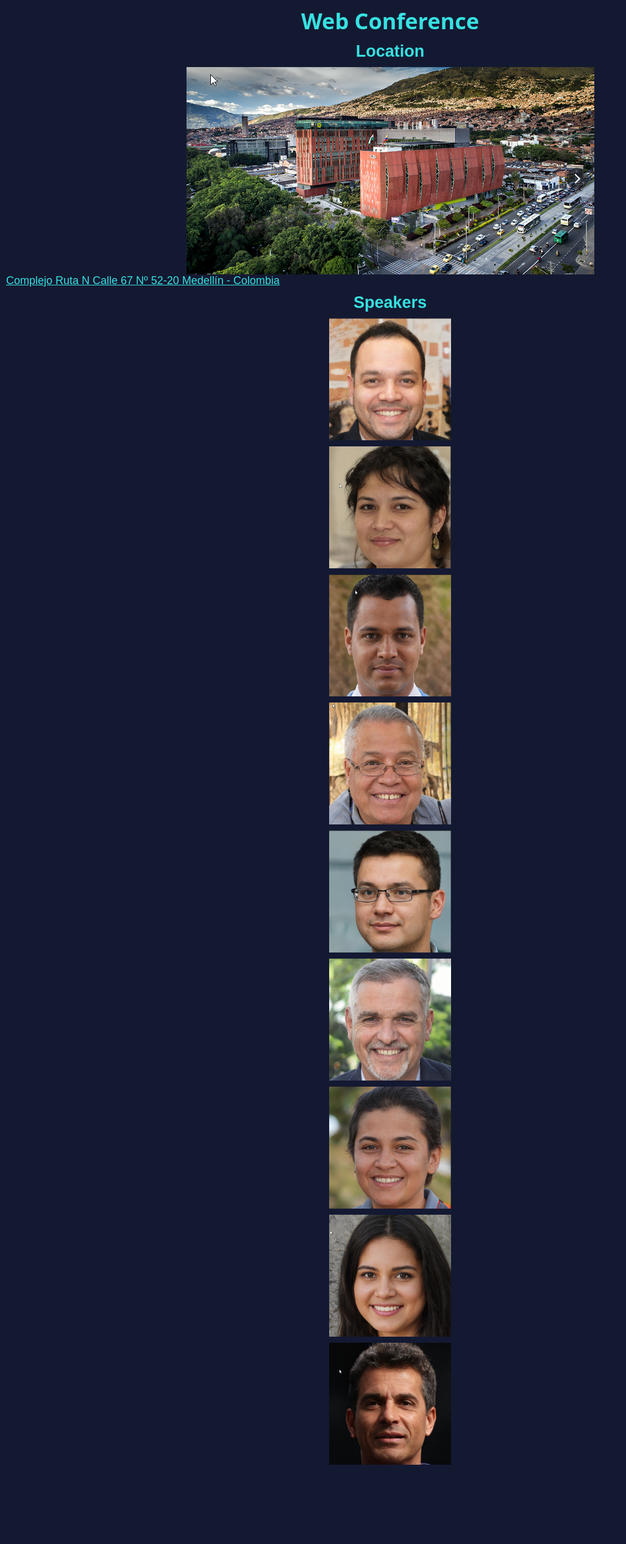
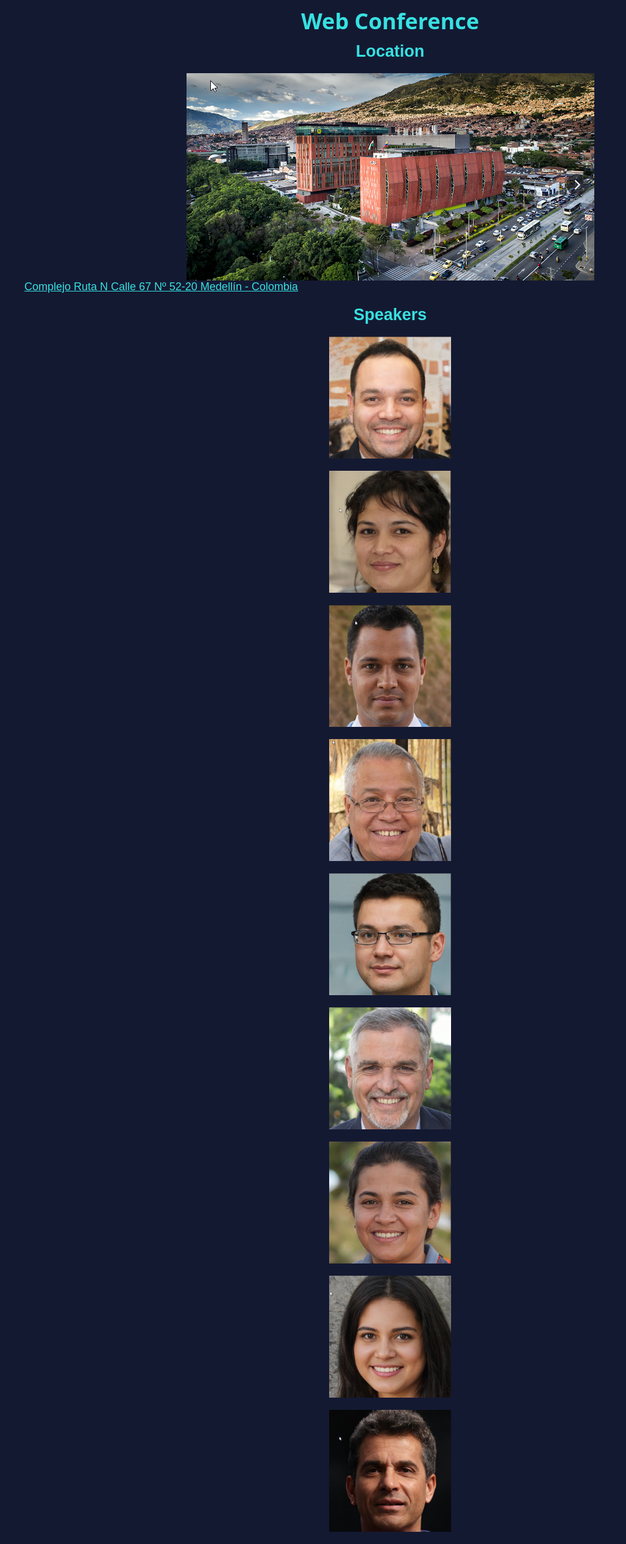
Before and after one commit to gothamgo/bweb, a Jekyll site: the page built from index.html, in a window 1280 px wide. Shown: the whole page at 61% size, without its empty margins (0-1027 px from the left). Built offline with Jekyll 4.4.1, drawn with Linux system fonts in a browser that asks for light colours; before the commit the page ends 2412 px from its top, so only the background shows below that.

Commit message:
Update index.html

```diff
--- a/index.html
+++ b/index.html
@@ -6,17 +6,22 @@
 
 h1 {
   text-align: center;
-  margin: 10px;
+  margin: 30px;
 }
 
 h2 {
   text-align: center;
-  margin: 10px;
+  margin: 20px;
+}
+
+a {
+  text-align: center;
+  margin: 20px;
 }
 
 div.location {
   display: block;
-  margin: 10px;
+  margin: 20px;
 }
 
 div.location img {
@@ -27,7 +32,7 @@
 
 div.speaker {
   display: block;
-  margin: 10px;
+  margin: 20px;
 }
 
 div.speaker img {
```
